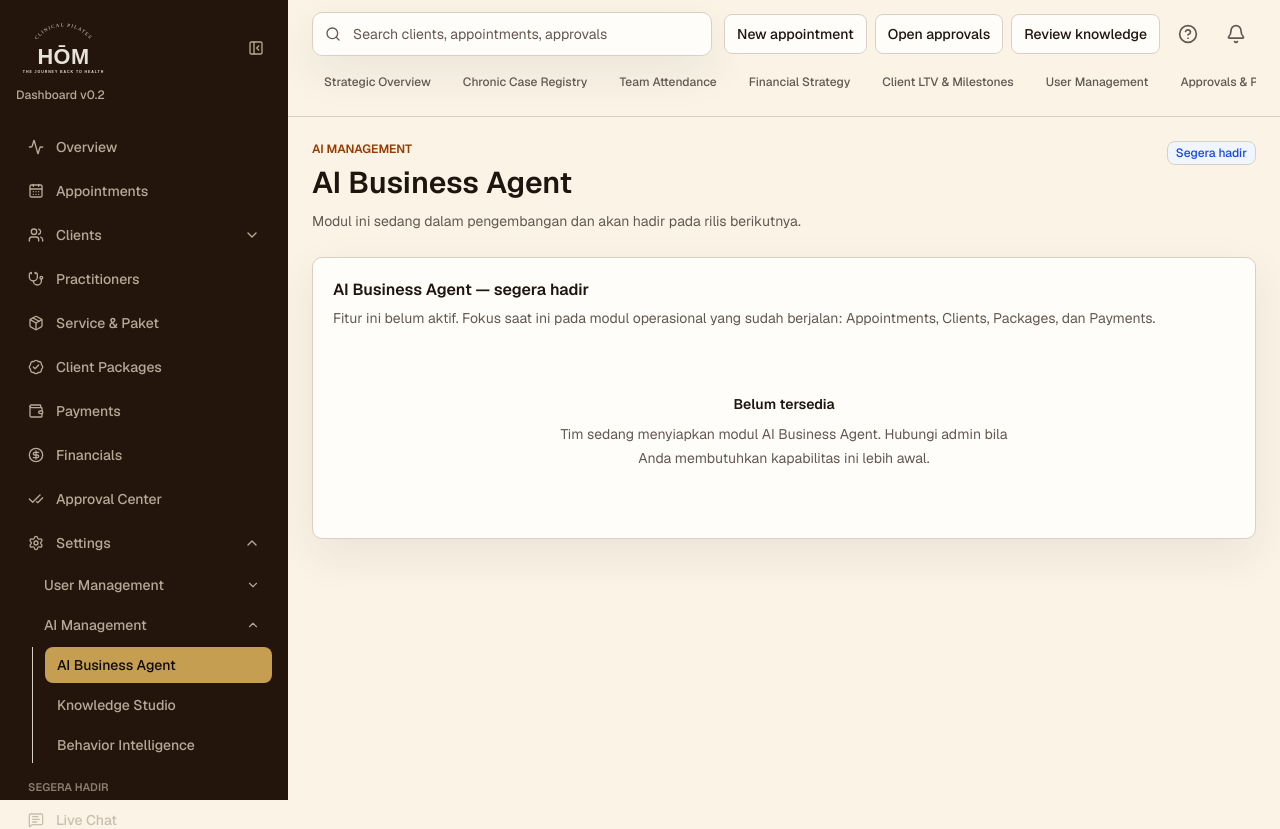
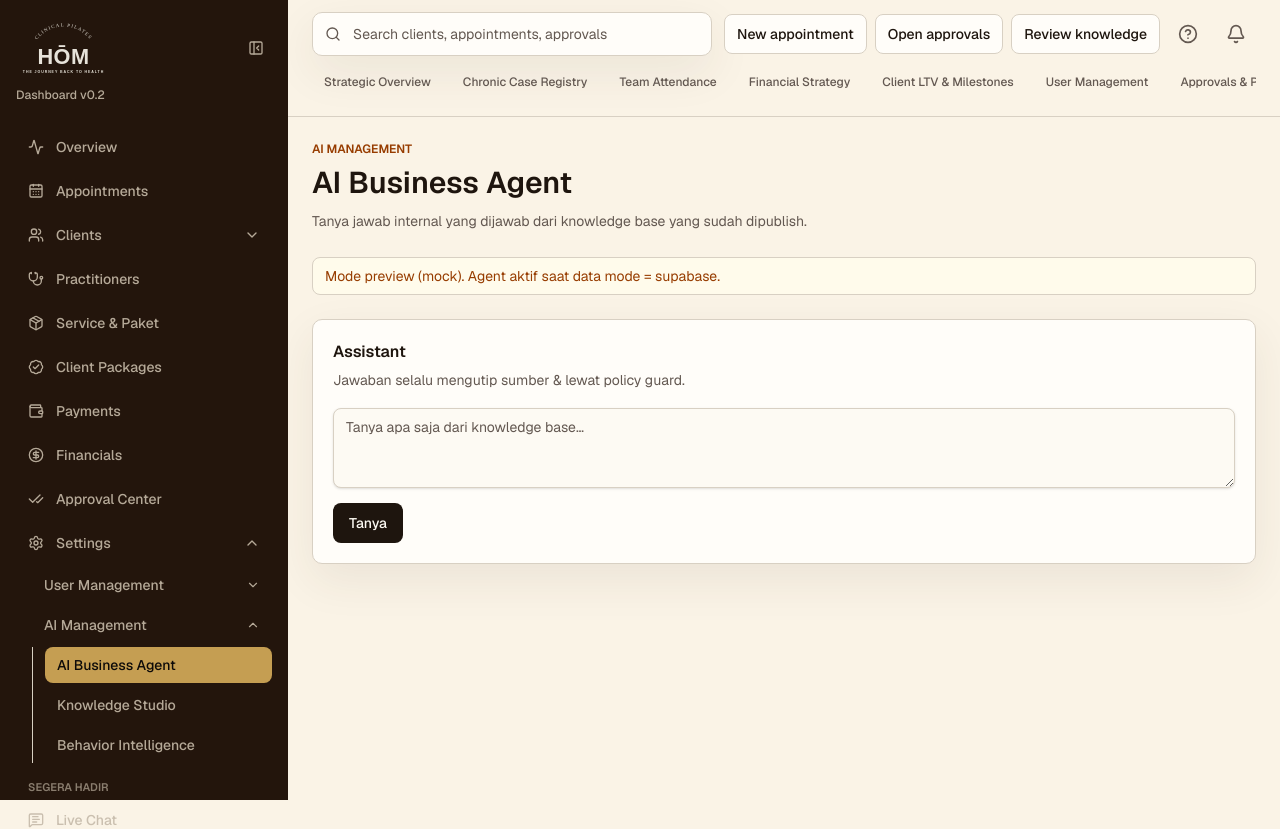
Before and after one commit to junadwi009/hom_v2, a Next.js app in the folder apps/web/: page /settings/ai-management/business-agent in a window 1280 px wide. Built offline with nearby package versions, Linux system fonts and the light colour scheme.

Commit message:
feat(web): AI business agent chat UI + wire real page

```diff
--- a/apps/web/src/app/settings/ai-management/business-agent/page.tsx
+++ b/apps/web/src/app/settings/ai-management/business-agent/page.tsx
@@ -1,6 +1,13 @@
-import { ModuleMockPage } from "@/features/module-page/module-mock-page";
-import { modulePages } from "@/lib/mock-data";
+import { getCurrentUser } from "@/lib/auth/current-user";
+import { getDataMode } from "@/lib/env/app-mode";
+import { AiBusinessAgentPage } from "@/features/ai-business-agent/ai-business-agent-page";
 
-export default function AiBusinessAgentPage() {
-  return <ModuleMockPage {...modulePages.aiAgent} eyebrow="AI Management" />;
+export const dynamic = "force-dynamic";
+
+export default async function BusinessAgentSettingsPage() {
+  const user = await getCurrentUser().catch(() => null);
+  const canUse = user?.permissions.includes("can_use_ai_business_agent") ?? false;
+  const source = getDataMode() === "supabase" ? "supabase" : "mock";
+
+  return <AiBusinessAgentPage canUse={canUse} source={source} />;
 }
--- /dev/null
+++ b/apps/web/src/features/ai-business-agent/ai-business-agent-chat.tsx
@@ -0,0 +1,113 @@
+"use client";
+
+import { useActionState, useState } from "react";
+
+import { Button } from "@/components/ui/button";
+
+import type { BusinessAgentQueryState } from "./business-agent-action-types";
+import { initialBusinessAgentQueryState } from "./business-agent-action-types";
+import { queryBusinessAgentAction } from "./query-business-agent-action";
+
+const inputClassName =
+  "min-h-20 w-full resize-y rounded-md border bg-background px-3 py-2 text-sm text-foreground shadow-sm outline-none placeholder:text-foreground-muted focus:border-accent-gold focus:ring-2 focus:ring-accent-gold-muted disabled:cursor-not-allowed disabled:opacity-60";
+
+type Turn = {
+  question: string;
+  answer: string;
+  sources: { title: string; snippet: string }[];
+  policyFlags: string[];
+  mode: string;
+};
+
+export function AiBusinessAgentChat() {
+  const [state, formAction, pending] = useActionState(
+    queryBusinessAgentAction,
+    initialBusinessAgentQueryState,
+  );
+  const [turns, setTurns] = useState<Turn[]>([]);
+  const [lastQuestion, setLastQuestion] = useState("");
+  const [processedState, setProcessedState] = useState<BusinessAgentQueryState>(state);
+
+  // Append a completed turn once the action state transitions to "success".
+  // Adjusting state during render (instead of in a useEffect) avoids the
+  // extra commit-then-effect render pass; React docs call this "adjusting
+  // state when a prop changes" and it's the recommended escape hatch here.
+  if (state !== processedState) {
+    setProcessedState(state);
+    if (state.status === "success") {
+      setTurns((prev) => [
+        ...prev,
+        {
+          question: lastQuestion,
+          answer: state.answer,
+          sources: state.sources,
+          policyFlags: state.policyFlags,
+          mode: state.mode,
+        },
+      ]);
+    }
+  }
+
+  return (
+    <div className="space-y-4">
+      {turns.length > 0 ? (
+        <ul className="space-y-4">
+          {turns.map((turn, index) => (
+            <li key={index} className="space-y-1 border-b border-border-subtle pb-4 last:border-b-0 last:pb-0">
+              <p className="text-sm font-medium text-foreground">Anda: {turn.question}</p>
+              <p className="rounded-md border bg-background-card px-3 py-2 text-sm text-foreground">
+                {turn.answer}
+              </p>
+              {turn.policyFlags.length > 0 ? (
+                <p className="text-xs text-amber-700">
+                  Policy flags: {turn.policyFlags.join(", ")}
+                </p>
+              ) : null}
+              {turn.sources.length > 0 ? (
+                <ul className="space-y-1 text-xs text-foreground-muted">
+                  {turn.sources.map((source, sourceIndex) => (
+                    <li key={`${source.title}-${sourceIndex}`}>
+                      <strong>
+                        [{sourceIndex + 1}] {source.title}:
+                      </strong>{" "}
+                      {source.snippet}
+                    </li>
+                  ))}
+                </ul>
+              ) : null}
+              {turn.mode === "mock" ? (
+                <p className="text-xs text-amber-700">Mode demo (tanpa OPENAI_API_KEY).</p>
+              ) : null}
+            </li>
+          ))}
+        </ul>
+      ) : null}
+
+      <form
+        action={formAction}
+        className="space-y-2"
+        onSubmit={(event) => {
+          const formData = new FormData(event.currentTarget);
+          setLastQuestion(String(formData.get("question") ?? ""));
+        }}
+      >
+        <textarea
+          className={inputClassName}
+          minLength={3}
+          name="question"
+          placeholder="Tanya apa saja dari knowledge base…"
+          required
+          rows={2}
+        />
+        <Button disabled={pending} type="submit">
+          {pending ? "Mencari…" : "Tanya"}
+        </Button>
+        {state.status !== "idle" && state.status !== "success" ? (
+          <p className="text-sm text-red-600" role="alert">
+            {state.message}
+          </p>
+        ) : null}
+      </form>
+    </div>
+  );
+}
--- /dev/null
+++ b/apps/web/src/features/ai-business-agent/ai-business-agent-page.tsx
@@ -0,0 +1,40 @@
+import { DashboardCard } from "@/components/hom/dashboard-card";
+import { PermissionDeniedState } from "@/components/feedback/permission-denied-state";
+import { PageHeader } from "@/components/layout/page-header";
+
+import { AiBusinessAgentChat } from "./ai-business-agent-chat";
+
+export function AiBusinessAgentPage({
+  canUse,
+  source,
+}: {
+  canUse: boolean;
+  source: "mock" | "supabase";
+}) {
+  return (
+    <div className="space-y-6">
+      <PageHeader
+        eyebrow="AI Management"
+        title="AI Business Agent"
+        description="Tanya jawab internal yang dijawab dari knowledge base yang sudah dipublish."
+      />
+
+      {source === "mock" ? (
+        <div className="rounded-md border border-amber-200 bg-amber-50 px-3 py-2 text-sm text-amber-800">
+          Mode preview (mock). Agent aktif saat data mode = supabase.
+        </div>
+      ) : null}
+
+      {!canUse ? (
+        <PermissionDeniedState />
+      ) : (
+        <DashboardCard
+          description="Jawaban selalu mengutip sumber & lewat policy guard."
+          title="Assistant"
+        >
+          <AiBusinessAgentChat />
+        </DashboardCard>
+      )}
+    </div>
+  );
+}
```
Also changed, not shown: 1 other file (tests, documents, lock files or other folders).
